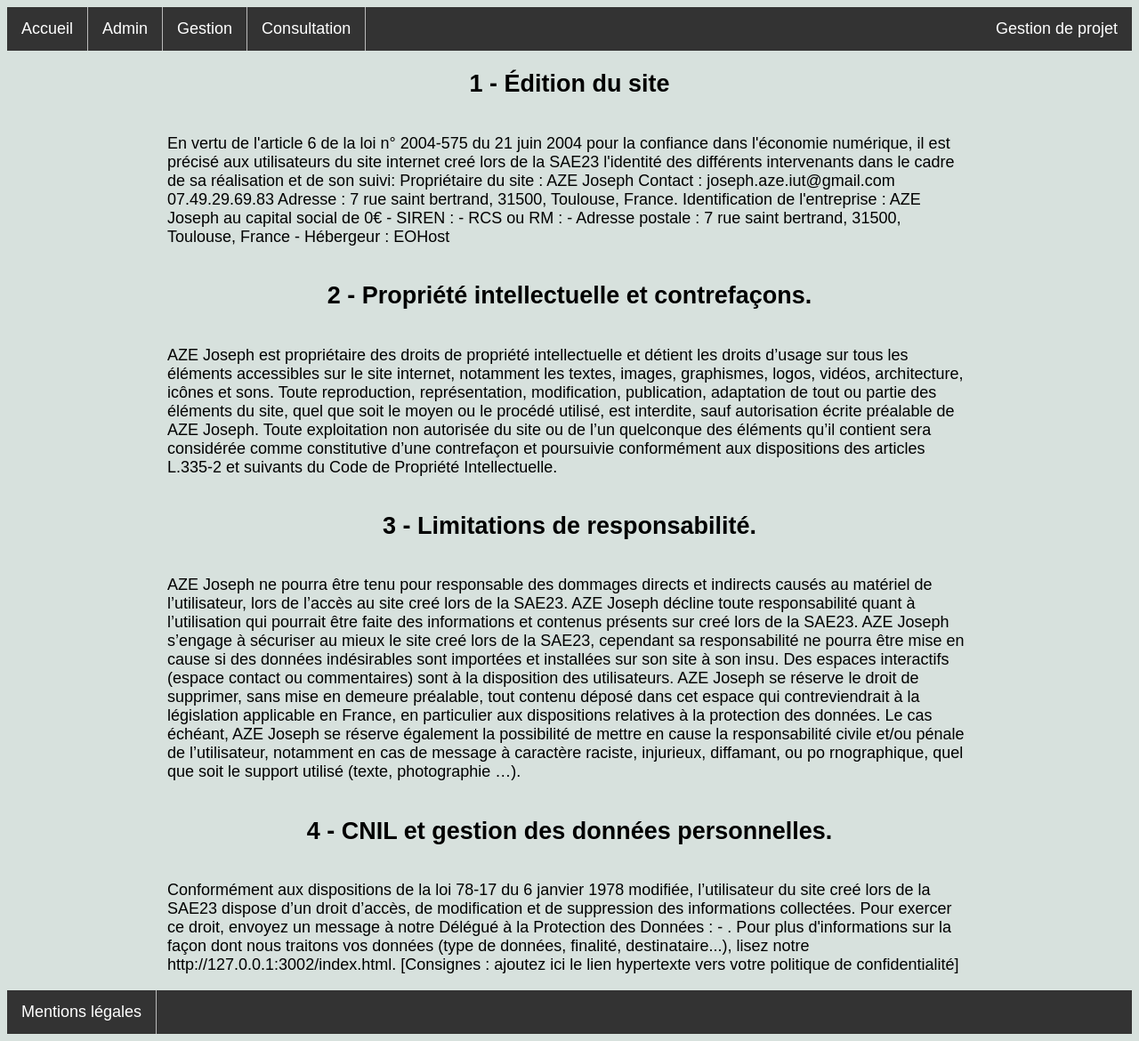
After one commit to ThomasC-IUT/SAE-23, a PHP site: page /mentions_legales.html in a window 1280 px wide. The commit adds this page. Shown: the whole page at 89% size. Run offline with PHP 8.4, Linux system fonts and the light colour scheme.

Commit message:
HTML changes
Creation de gestion.html et des mentions legales

```diff
--- a/index.html
+++ b/index.html
@@ -1,6 +1,7 @@
 <!DOCTYPE html>
 <html>
     <head>
+        <title>SAE23 - ACCUEIL</title>
         <link rel="stylesheet" href="/styles/style.css">
     </head>
 
@@ -11,9 +12,8 @@
         <li><a href="/login.html">Admin</a></li>
         <li><a href="#gestion">Gestion</a></li>
         <li><a href="#consultation">Consultation</a></li>
-        <li style="float:right"><a href="#about">Gestion de projet</a></li>
+        <li style="float:right"><a href="gestion.html">Gestion de projet</a></li>
         </ul>
-
 
     </body>
 </html>
--- /dev/null
+++ b/mentions_legales.html
@@ -0,0 +1,68 @@
+<!DOCTYPE html>
+<html lang="en">
+<head>
+    <meta charset="UTF-8">
+    <meta name="viewport" content="width=device-width, initial-scale=1.0">
+    <title>SAE23 - Mentions legales</title>
+    <link rel="stylesheet" href="/styles/style.css">
+</head>
+<body>
+    <nav>
+        <ul>
+            <li><a href="index.html">Accueil</a></li>
+            <li><a href="/login.html">Admin</a></li>
+            <li><a href="#gestion">Gestion</a></li>
+            <li><a href="#consultation">Consultation</a></li>
+            <li style="float:right"><a href="gestion.html">Gestion de projet</a></li>
+        </ul>
+    </nav>
+
+    <section class="gestion">
+        <h1> 1 - Édition du site</h1>
+        <p> En vertu de l'article 6 de la loi n° 2004-575 du 21 juin 2004 pour la confiance dans l'économie numérique, il est précisé aux utilisateurs du site internet creé lors de la SAE23 l'identité des différents intervenants dans le cadre de sa réalisation et de son suivi:
+            Propriétaire du site : AZE Joseph
+            Contact : joseph.aze.iut@gmail.com
+            07.49.29.69.83
+            Adresse : 7 rue saint bertrand, 31500, Toulouse, France.
+
+            Identification de l'entreprise : AZE Joseph au capital social de 0€ - SIREN : - RCS ou RM : - Adresse postale : 7 rue saint bertrand, 31500, Toulouse, France -
+
+            Hébergeur : EOHost </p>
+
+         <h1>2 - Propriété intellectuelle et contrefaçons.</h1>
+
+        <p>
+            AZE Joseph est propriétaire des droits de propriété intellectuelle et détient les droits d’usage sur tous les éléments accessibles sur le site internet, notamment les textes, images, graphismes, logos, vidéos, architecture, icônes et sons.
+
+            Toute reproduction, représentation, modification, publication, adaptation de tout ou partie des éléments du site, quel que soit le moyen ou le procédé utilisé, est interdite, sauf autorisation écrite préalable de AZE Joseph.
+
+            Toute exploitation non autorisée du site ou de l’un quelconque des éléments qu’il contient sera considérée comme constitutive d’une contrefaçon et poursuivie conformément aux dispositions des articles L.335-2 et suivants du Code de Propriété Intellectuelle.
+        </p>
+        <h1>3 - Limitations de responsabilité.</h1>
+
+            <p>
+                AZE Joseph ne pourra être tenu pour responsable des dommages directs et indirects causés au matériel de l’utilisateur, lors de l’accès au site creé lors de la SAE23.
+
+                AZE Joseph décline toute responsabilité quant à l’utilisation qui pourrait être faite des informations et contenus présents sur creé lors de la SAE23.
+
+                AZE Joseph s’engage à sécuriser au mieux le site creé lors de la SAE23, cependant sa responsabilité ne pourra être mise en cause si des données indésirables sont importées et installées sur son site à son insu.
+
+                Des espaces interactifs (espace contact ou commentaires) sont à la disposition des utilisateurs. AZE Joseph se réserve le droit de supprimer, sans mise en demeure préalable, tout contenu déposé dans cet espace qui contreviendrait à la législation applicable en France, en particulier aux dispositions relatives à la protection des données.
+
+                Le cas échéant, AZE Joseph se réserve également la possibilité de mettre en cause la responsabilité civile et/ou pénale de l’utilisateur, notamment en cas de message à caractère raciste, injurieux, diffamant, ou po rnographique, quel que soit le support utilisé (texte, photographie …).
+            </p>
+            <h1>4 - CNIL et gestion des données personnelles.</h1>
+
+            <p>
+                Conformément aux dispositions de la loi 78-17 du 6 janvier 1978 modifiée, l’utilisateur du site creé lors de la SAE23 dispose d’un droit d’accès, de modification et de suppression des informations collectées. Pour exercer ce droit, envoyez un message à notre Délégué à la Protection des Données : - .
+
+                Pour plus d'informations sur la façon dont nous traitons vos données (type de données, finalité, destinataire...), lisez notre http://127.0.0.1:3002/index.html. [Consignes : ajoutez ici le lien hypertexte vers votre politique de confidentialité]
+            </p>
+    </section>
+
+    <footer>
+        <a href="mentions_legales.html" class="footer">Mentions légales</a>
+    </footer>
+
+</body>
+</html>
--- a/styles/style.css
+++ b/styles/style.css
@@ -1,3 +1,9 @@
+
+html {
+  font-family: Arial, Helvetica, sans-serif;
+  font-size: large;
+  background-color: #d7e1dd;
+}
 
 ul {
     list-style-type: none;
@@ -16,18 +22,50 @@ li:last-child {
     border-right: none;
   }
 
-li a {
+  a {
     display: block;
     color: white;
     text-align: center;
     padding: 14px 16px;
+    border: none;
     text-decoration: none;
   }
 
   li a:hover:not(.active) {
     background-color: #111;
+    transition: ease .3s;
   }
 
   .active {
     background-color: #04AA6D;
   }
+
+  section {
+    display: flex;
+    flex-direction: column;
+    align-items: center;
+    justify-content: center;
+  }
+
+  .gestion {
+    margin: 0 10em ;
+  }
+
+  img {
+    width: 75%;
+    margin: 10px;
+  }
+
+  footer {
+    margin: 0;
+    padding: 0;
+    overflow: hidden;
+    background-color: #333;
+    color: white;
+
+  }
+
+.footer {
+  float: left;
+  border-right:1px solid #bbb;
+}
```
Also changed, not shown: gestion.html (added, +50 -0 lines), Images/Aze-Gannt.PNG (added), Images/Carlet-gantt.PNG (added), Images/Gantt-tache.PNG (added), Images/Trello.PNG (added), Images/moine-gantt.PNG (added). Lines whose indentation alone changed are shown as unchanged.
